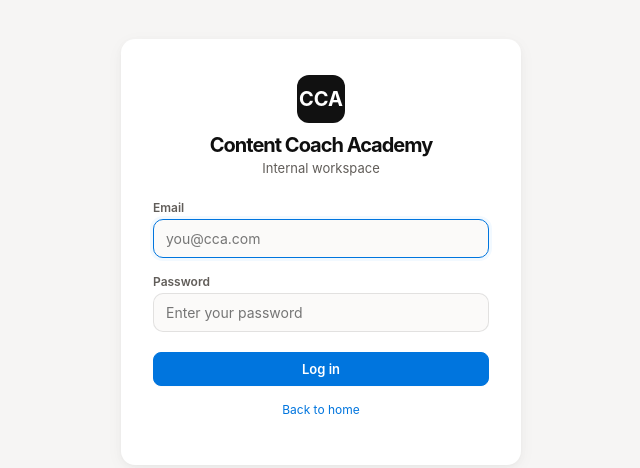
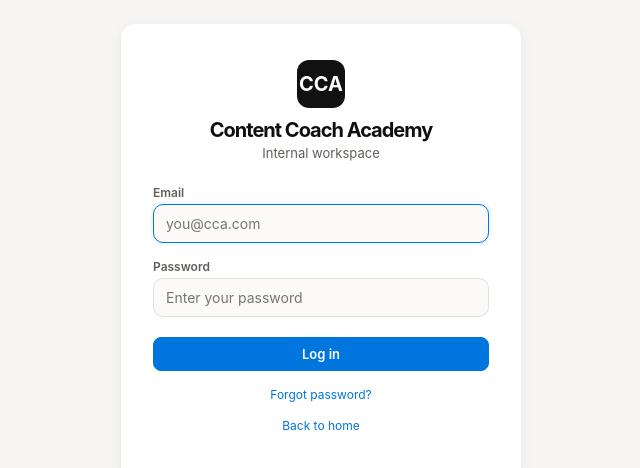
Before and after one commit to Projek-CCA/cca-dashboard, a Next.js app: page /login in a window 1280 px wide. Shown: the part 148-616 px from the top of the page, without its empty margins (319-959 px from the left). Built offline with nearby package versions, Linux system fonts and the light colour scheme; no server answers.

Commit message:
Add forgot password link to login page

```diff
--- a/src/app/login/page.tsx
+++ b/src/app/login/page.tsx
@@ -83,6 +83,9 @@ function LoginForm() {
           </button>
         </form>
         <p className="login-footer">
+          <Link href="/forgot-password">Forgot password?</Link>
+        </p>
+        <p className="login-footer">
           <Link href="/">Back to home</Link>
         </p>
       </div>
```
